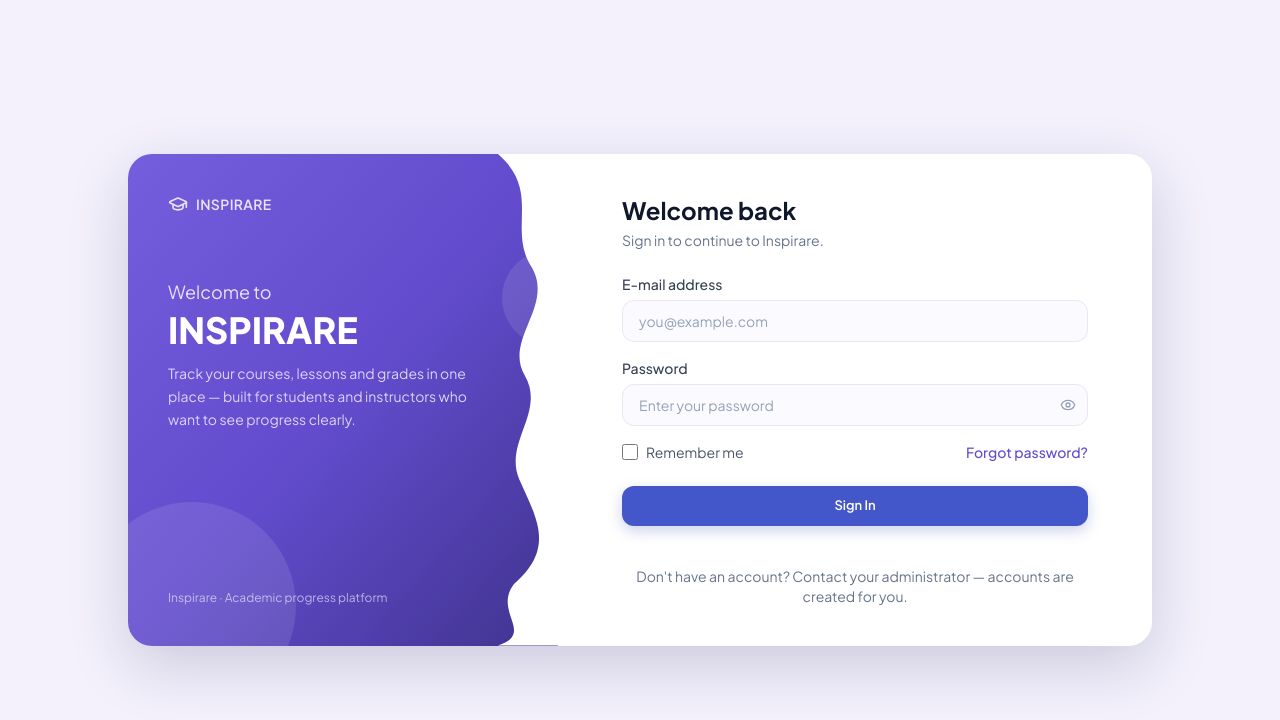
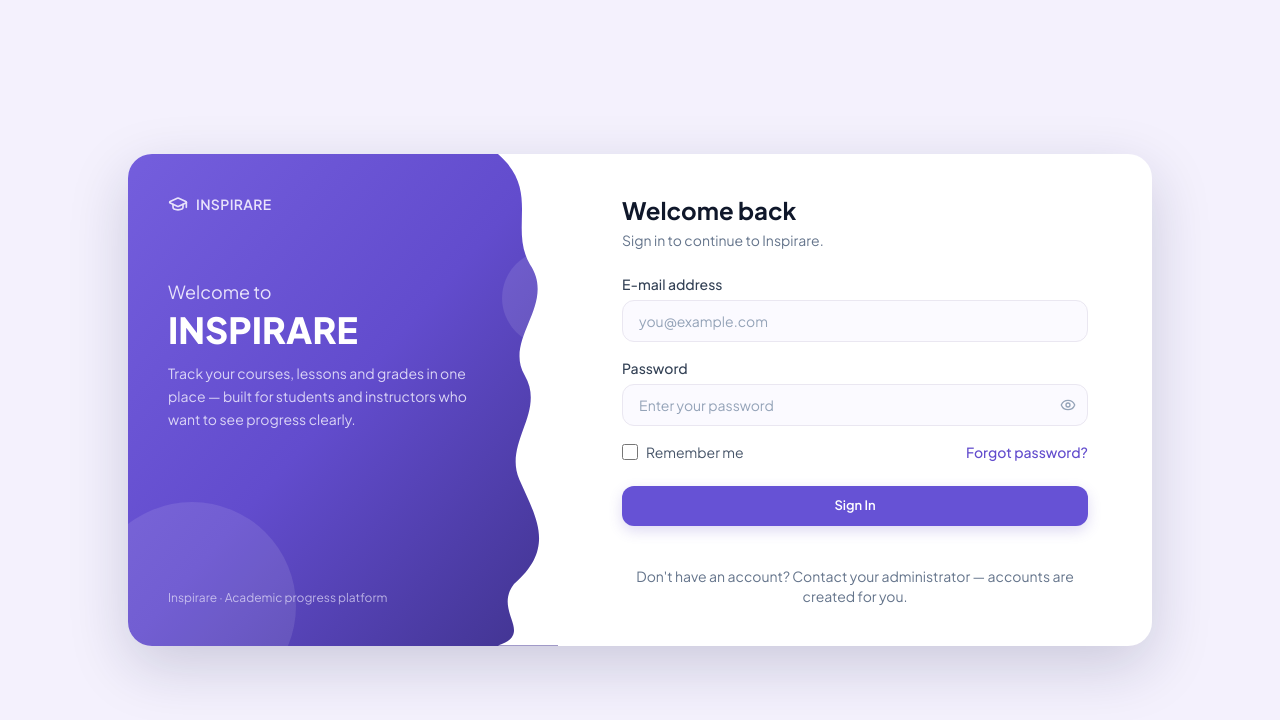
Before and after one commit to DevFranklynng/Inspirare, a React (Vite) app: page /login in a window 1280 px wide. Shown: the top 720 px of the page. Built offline with nearby package versions, Linux system fonts and the light colour scheme; no server answers.

Commit message:
fix: revert ui color

```diff
--- a/src/components/auth/LoginForm.jsx
+++ b/src/components/auth/LoginForm.jsx
@@ -94,7 +94,7 @@ export default function LoginForm() {
         </p>
       )}
 
-      <Button variant="login" type="submit" isLoading={isSubmitting} loadingText="Signing in…" className="mt-2 w-full">
+      <Button type="submit" isLoading={isSubmitting} loadingText="Signing in…" className="mt-2 w-full">
         Sign In
       </Button>
 
--- a/src/components/ui/Button.jsx
+++ b/src/components/ui/Button.jsx
@@ -3,8 +3,6 @@ import { Loader2 } from "lucide-react";
 const variants = {
   primary:
     "bg-[#6652d5] text-white hover:bg-[#5743c5] disabled:bg-brand-300 shadow-[0_5px_14px_rgba(91,70,195,.2)] rounded-xl",
-  login:
-    "bg-[#4356ca] text-white hover:bg-[#3546b5] disabled:bg-[#9ba8f0] shadow-[0_5px_14px_rgba(57,76,183,.25)] rounded-xl",
   secondary:
     "bg-white text-brand-700 border border-[#e8e4f2] hover:bg-[#f7f5fc] disabled:text-brand-300 rounded-xl dark:bg-ink-900 dark:border-ink-700 dark:text-brand-300 dark:hover:bg-ink-800",
   ghost: "bg-transparent text-slate-600 hover:bg-[#f4f2f9] rounded-xl dark:text-slate-400 dark:hover:bg-ink-800",
--- a/src/index.css
+++ b/src/index.css
@@ -21,9 +21,9 @@ body {
 
 /* Shared gradient colors for the compact sidebar panel. */
 :root {
-  --nav-top: #5265e4;
-  --nav-mid: #4254cc;
-  --nav-bottom: #2f398b;
+  --nav-top: #6b56df;
+  --nav-mid: #6350d3;
+  --nav-bottom: #5543c2;
 }
 
 .bg-nav-gradient {
```
